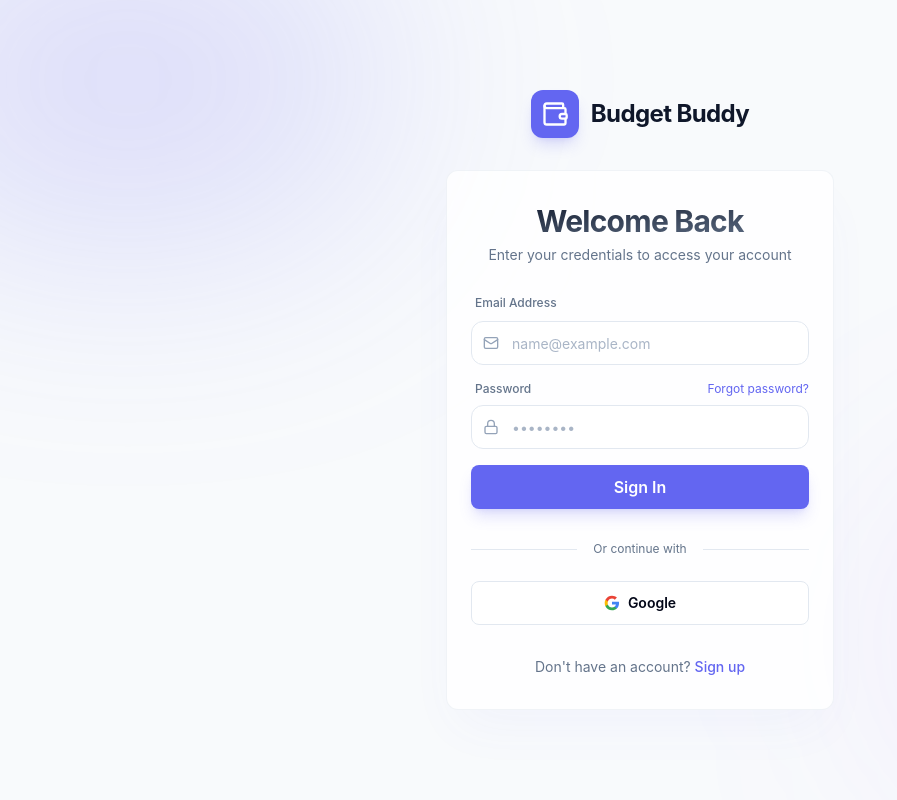
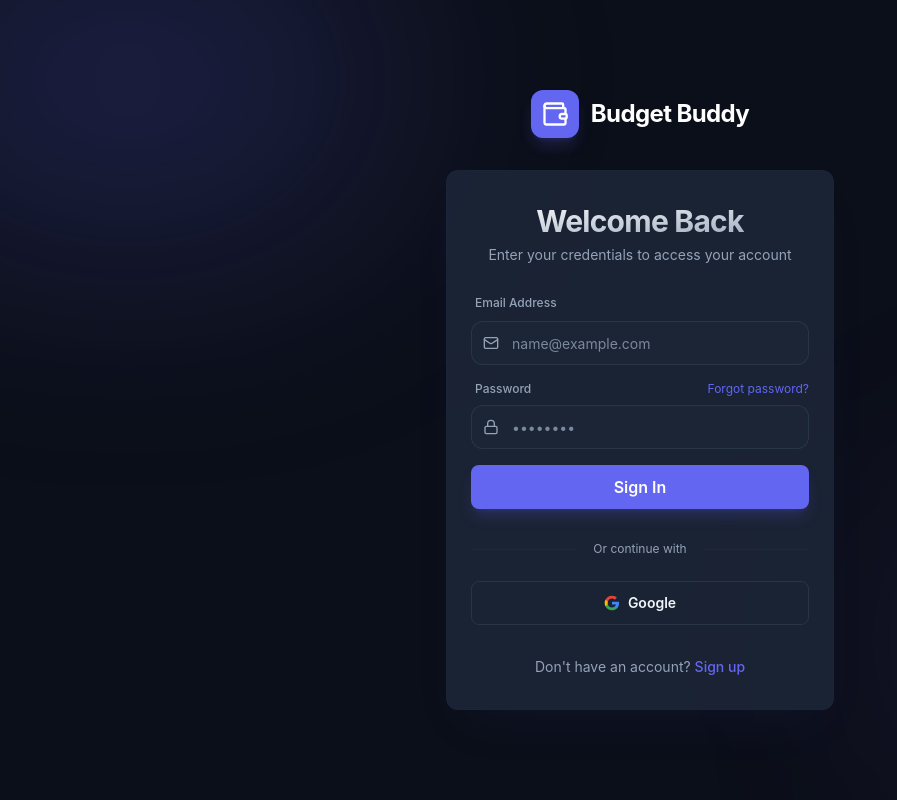
Before and after one commit to ladsan1977/budget-flow, a React (Vite) app: page /login in a window 1280 px wide. Shown: the whole page, without its empty margins (0-897 px from the left). Built offline with nearby package versions, Linux system fonts and the light colour scheme; no server answers.

Commit message:
fix(theme): enable manual theme toggle by adding darkMode: 'class'
- Updates tailwind.config.js to respect the .dark class
- Fixes inconsistency where production defaulted to OS dark mode
- Empowers ThemeProvider to control UI appearance independently

```diff
--- a/src/components/transactions/TransactionModal.tsx
+++ b/src/components/transactions/TransactionModal.tsx
@@ -107,15 +107,15 @@
         <div className="fixed inset-0 z-50 flex items-center justify-center p-4 sm:p-6">
             <div className="fixed inset-0 bg-slate-900/50 backdrop-blur-sm transition-opacity" onClick={onClose} />
 
-            <Card className="relative w-full max-w-lg transform overflow-hidden rounded-2xl bg-white p-0 shadow-2xl transition-all dark:bg-brand-surface animate-in fade-in zoom-in-95 duration-200">
-                <CardHeader className="flex flex-row items-center justify-between border-b border-slate-100 p-6 dark:border-slate-800">
-                    <CardTitle>{initialData ? 'Edit Transaction' : 'Add Transaction'}</CardTitle>
-                    <Button variant="ghost" size="icon" onClick={onClose} className="-mr-2">
+            <Card className="relative w-full max-w-lg max-h-[90dvh] flex flex-col transform overflow-hidden rounded-2xl bg-white p-0 shadow-2xl transition-all dark:bg-brand-surface animate-in fade-in zoom-in-95 duration-200">
+                <CardHeader className="shrink-0 flex flex-row items-center justify-between border-b border-slate-100 p-4 sm:p-6 dark:border-slate-800">
+                    <CardTitle className="text-lg md:text-xl break-words whitespace-normal leading-tight">{initialData ? 'Edit Transaction' : 'Add Transaction'}</CardTitle>
+                    <Button variant="ghost" size="icon" onClick={onClose} className="-mr-2 shrink-0">
                         <X className="h-4 w-4" />
                     </Button>
                 </CardHeader>
 
-                <div className="p-6 space-y-6">
+                <div className="flex-1 overflow-y-auto p-4 sm:p-6 space-y-6">
                     {/* Amount Input */}
                     <div className="space-y-2">
                         <label className="text-sm font-medium text-slate-500">Amount</label>
@@ -252,7 +252,7 @@
                     )}
                 </div>
 
-                <div className="flex justify-end gap-3 border-t border-slate-100 p-6 dark:border-slate-800 bg-slate-50 dark:bg-slate-900/20">
+                <div className="shrink-0 mt-auto flex justify-end gap-3 border-t border-slate-100 pt-4 pb-4 px-4 sm:pb-6 sm:px-6 dark:border-slate-800 bg-background dark:bg-brand-surface">
                     <Button variant="ghost" onClick={onClose}>
                         Cancel
                     </Button>
--- a/src/index.css
+++ b/src/index.css
@@ -23,4 +23,17 @@
         -webkit-font-smoothing: antialiased;
         -moz-osx-font-smoothing: grayscale;
     }
+
+    /* Hide number input spinners globally */
+    input[type=number]::-webkit-inner-spin-button,
+    input[type=number]::-webkit-outer-spin-button {
+        -webkit-appearance: none;
+        appearance: none;
+        margin: 0;
+    }
+
+    input[type=number] {
+        -moz-appearance: textfield;
+        appearance: textfield;
+    }
 }
--- a/tailwind.config.js
+++ b/tailwind.config.js
@@ -2,6 +2,7 @@
 /** @type {import('tailwindcss').Config} */
 export default {
   content: ["./index.html", "./src/**/*.{js,ts,jsx,tsx}"],
+  darkMode: 'class',
   theme: {
     extend: {
       colors: {
```
